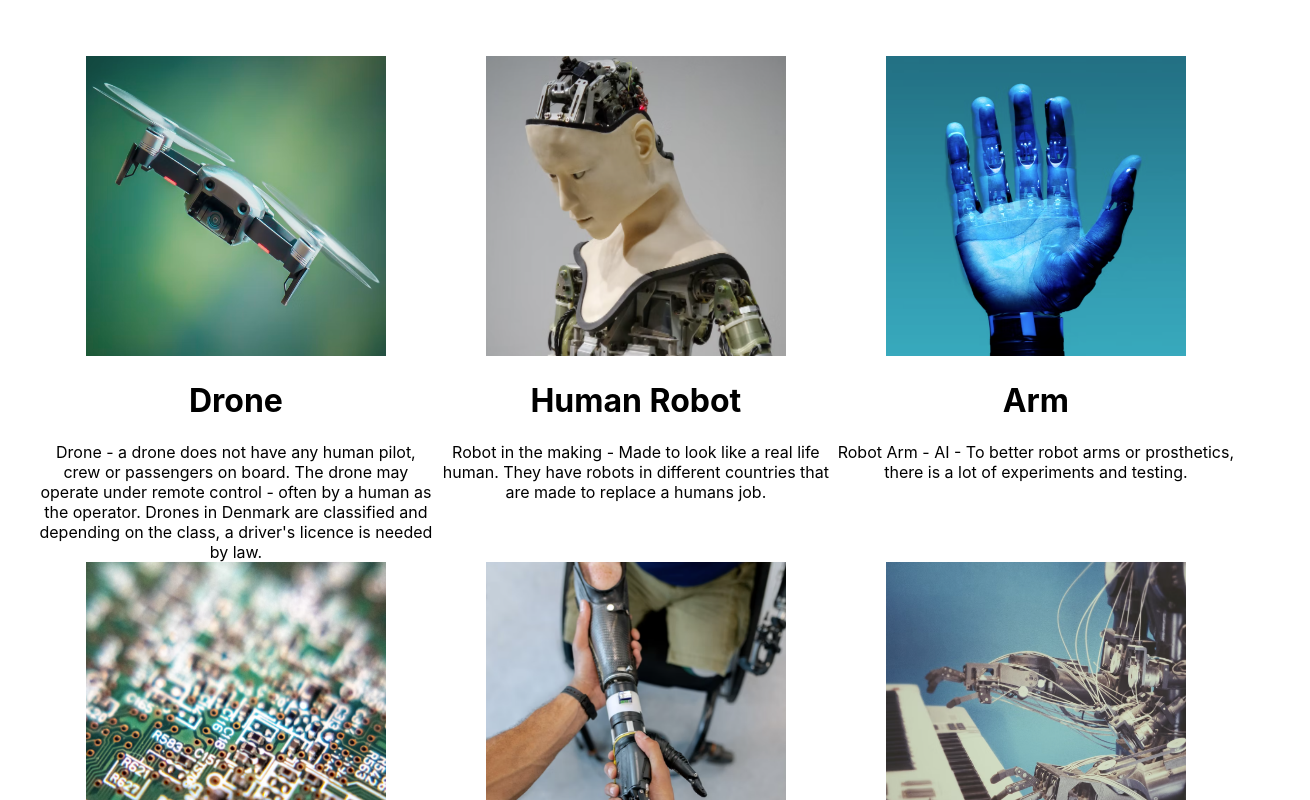
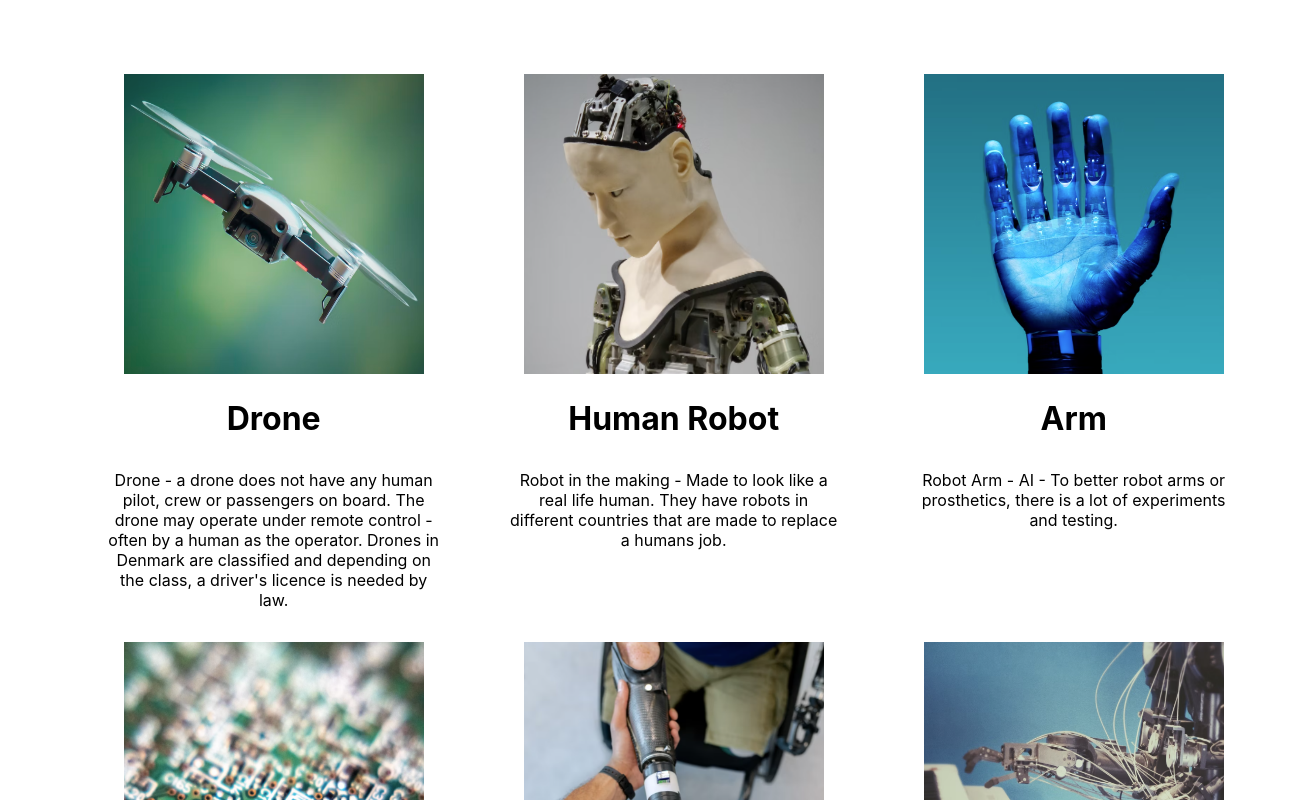
Before and after one commit to Josefine-Gm-Paaske/react-app, a React (Create React App) app: page / in a window 1280 px wide. Shown: the top 800 px of the page, 1310 px wide, since content can reach past the window. Built offline with nearby package versions, Linux system fonts and the light colour scheme.

Commit message:
front end

```diff
--- a/src/POPOSList.css
+++ b/src/POPOSList.css
@@ -2,8 +2,7 @@
 
 .POPOSList {
     width: calc(100% - 80px);
-    margin-top: 20px;
-    margin-bottom: 20px;
+  margin: 1cm;
     display: grid;
     grid-template-columns: 1fr 1fr 1fr;
     padding: 0.95cm;
--- a/src/POPOSSpace.js
+++ b/src/POPOSSpace.js
@@ -1,6 +1,6 @@
 // src/Project.js
 
-import React from 'react'
+import React from 'react';
 
 function POPOSSpace(props) {
   const { name, image, description } = props
@@ -11,7 +11,7 @@ function POPOSSpace(props) {
       height="300"
       alt="..."/>
       <h1>{name}</h1>
-      <div>{description}</div>
+      <div style={{margin: 2 + 'em'}}  id="description">{description}</div>
     </div>
   )
 }
```
Also changed, not shown: src/POPOSList.js (line endings or trailing spaces).
